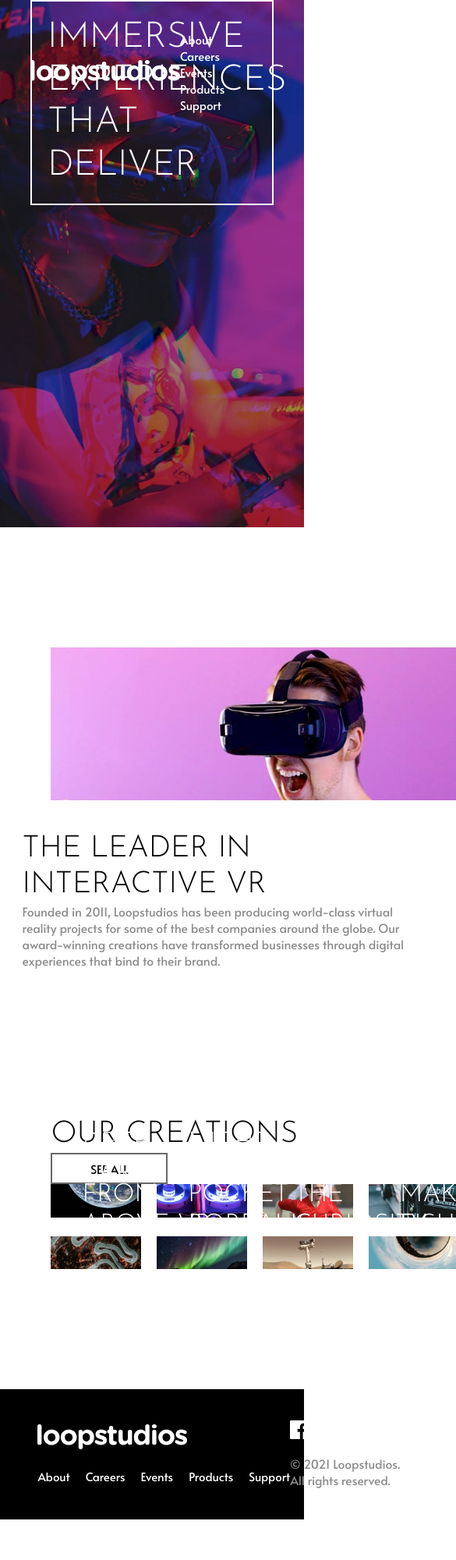
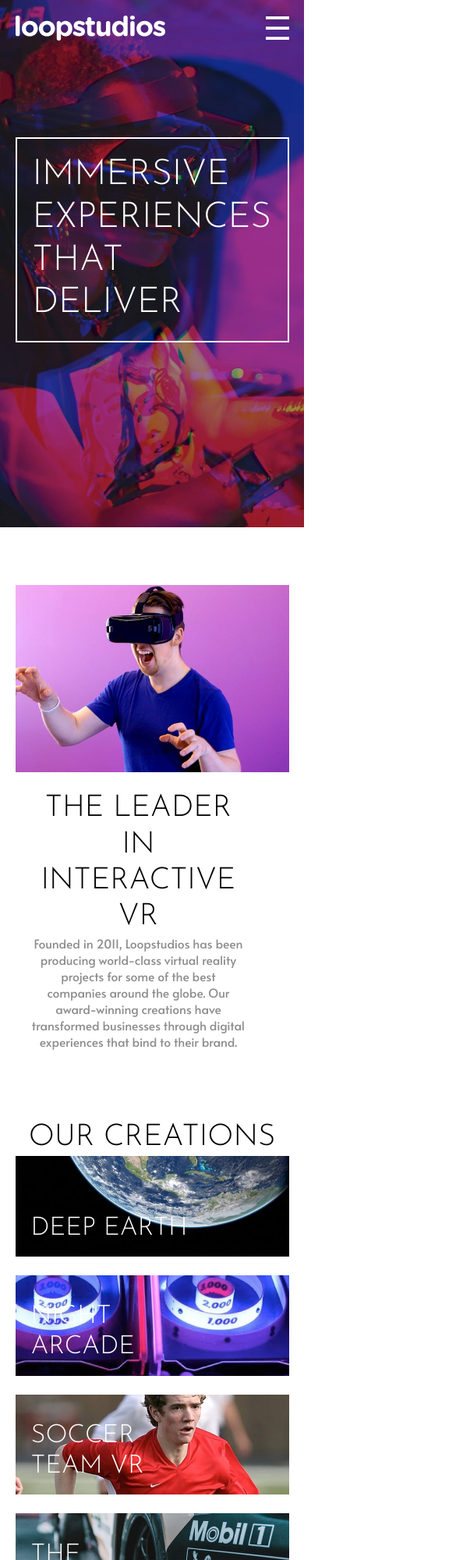
Before and after one commit to neghi14/loopstudios, a website built with Vite: page index.html in a window 390 px wide. Shown: the top 2000 px of the page at 78% size, 585 px wide, since content can reach past the window. Before the commit the page ends 1948 px from the top, so only its background shows below. Built offline with nearby package versions, Linux system fonts and the light colour scheme.

Commit message:
Final push with responsive design and animation

```diff
--- a/index.html
+++ b/index.html
@@ -10,7 +10,7 @@
 </head>
 
 <body>
-  <header class="navigation container">
+  <header class="navigation  p-ab container">
     <div class=" wrapper">
       <nav class="navigation-item">
         <img src="images/logo.svg" alt="Logo" class="logo">
@@ -28,7 +28,7 @@
   <main>
     <section class="hero container">
       <div class="wrapper">
-        <div class="hero-text-wrapper">
+        <div class="hero-text-wrapper p-ab">
           <h1 class="text-heading-h1 clr-primary-100">Immersive experiences that deliver</h1>
         </div>
       </div>
@@ -39,12 +39,12 @@
     </section>
     <section class="container">
       <div class="wrapper">
-        <div class="interactive">
+        <div class="interactive p-rel">
           <picture>
             <source media="(min-width: 1440px)" srcset="/images/desktop/image-interactive.jpg">
             <img src="/images/mobile/image-interactive.jpg" alt="">
           </picture>
-          <div class="interactive-text-wrapper">
+          <div class="interactive-text-wrapper p-ab">
             <h2 class="text-heading-h2 clr-primary-900">The leader in interactive VR</h2>
             <p class="text-body-paragraph clr-primary-600"> Founded in 2011, Loopstudios has been producing world-class
               virtual reality
@@ -53,7 +53,7 @@
               to their brand.</p>
           </div>
         </div>
-        <div class="gallery">
+        <div class="gallery p-rel">
           <div class="gallery-header">
             <h2 class="text-heading-h2 clr-primary-900">Our creations</h2>
             <button>see all</button>
@@ -137,8 +137,8 @@
           <ul>
             <li class="social-logo"><a href="#"></a></li>
             <li class="social-logo"><a href="#"></a></li>
-            <li class="social-logo"><a href="#" ></a></li>
-            <li class="social-logo"><a href="#" ><img src="" alt=""></a></li>
+            <li class="social-logo"><a href="#"></a></li>
+            <li class="social-logo"><a href="#"><img src="" alt=""></a></li>
           </ul>
           <p class="text-body-paragraph clr-primary-600">© 2021 Loopstudios. All rights reserved.</p>
         </div>
@@ -146,5 +146,12 @@
     </div>
   </footer>
 </body>
+<script>
+    const clicker = document.querySelector('.clicker');
+    const navigation = document.querySelector('.navigation-item');
+    clicker.addEventListener('click', () => {
+      navigation.classList.toggle('active')
+    })
+</script>
 
 </html>
--- a/style/style.css
+++ b/style/style.css
@@ -31,9 +31,13 @@
 
     --dim-mobile: 375px;
     --dim-laptop: 1440px;
-    --dim-min-width: min(80%, 1280px);
+    --dim-min-width: min(90%, 1280px);
 }
-
+@media(max-width:1100px){
+    :root{
+        --dim-min-width: min(90vw, 1280px);
+    }
+}
 html {
     font-size: 10px;
     scroll-behavior: smooth;
@@ -166,6 +170,14 @@ footer {
     position: relative;
 }
 
+.p-ab {
+    position: absolute;
+}
+
+.p-rel {
+    position: relative;
+}
+
 .links::after {
     display: block;
     position: absolute;
@@ -195,7 +207,6 @@ footer {
 }
 
 .navigation {
-    position: absolute !important;
     margin-block: var(--gap-mid);
 }
 
@@ -205,20 +216,17 @@ footer {
 }
 
 .hero-text-wrapper {
-    position: absolute;
     padding: var(--gap-min);
     border: 2px solid var(--clr-primary-100);
-    width: min(80%, 450px);
+    width: min(90vw, 450px);
 }
 
 .interactive {
-    position: relative;
     margin-block: 150px;
 }
 
 .interactive-text-wrapper {
-    position: absolute;
-    width: 600px;
+    width: min(90%, 600px);
     padding: var(--gap-mid);
     bottom: 0;
     right: 0;
@@ -233,6 +241,7 @@ footer {
     display: grid;
     grid-template-columns: repeat(4, 1fr);
     gap: var(--gap-min);
+    width: 100%;
 
 }
 
@@ -240,6 +249,7 @@ footer {
     position: relative;
     cursor: pointer;
     transition: all .3s ease-in;
+    width: 100%;
 }
 
 .gallery-images picture,
@@ -322,10 +332,12 @@ footer {
     background: url(/public/images/icon-instagram.svg);
     background-repeat: no-repeat;
 }
-.social-logo:last-of-type{
+
+.social-logo:last-of-type {
     background: url(/public/images/icon-pinterest.svg);
     background-repeat: no-repeat;
 }
+
 .social-logo::after {
     content: '';
     position: absolute;
@@ -370,3 +382,156 @@ footer {
         margin-left: auto;
     }
 }
+
+@media(max-width: 1100px) {
+    button {
+        position: absolute;
+        bottom: -50px;
+        left: 50%;
+        transform: translateX(-50%);
+    }
+
+    .navigation {
+        margin-block: var(--gap-min)
+    }
+
+    .navigation-item {
+        display: flex;
+        align-items: center;
+    }
+
+    .navigation-item img,
+    .clicker {
+        z-index: 6;
+    }
+    .clicker {
+        display: block;
+        content: '';
+        background: url(/public/images/icon-hamburger.svg);
+        width: 30px;
+        background-size: cover;
+        aspect-ratio: 1/1;
+        background-repeat: no-repeat;
+        margin-left: auto;
+        transform: rotate(0deg);
+        transition: all .3s ease-in;
+        backface-visibility: hidden;
+    }
+
+    .active {
+        position: fixed;
+        z-index: 7;
+        width: var(--dim-min-width);
+    }
+
+    .active .clicker {
+        content: '';
+        background: url(/public/images/icon-close.svg);
+        background-repeat: no-repeat;
+        background-size: cover;
+        aspect-ratio: 1/1;
+        width: 30px;
+        transform: rotate(90deg);
+        transition: all .3s ease-in;
+        backface-visibility: hidden;
+    }
+
+    .active .navigation-list {
+        transform: translateX(0%);
+        transition: all .3s ease;
+    }
+
+    .navigation-list {
+        position: fixed;
+        width: 100vw;
+        height: 100vh;
+        background-color: var(--clr-primary-900);
+        top: 0;
+        left: 0;
+        z-index: 5;
+        padding-block: 50%;
+        transform: translateX(-100%);
+        transition: transform .8s ease;
+    }
+
+    .navigation-list li {
+        width: var(--dim-min-width);
+        margin: 0 auto;
+
+    }
+
+    .navigation-list li+li {
+        margin-top: var(--gap-mid);
+    }
+
+    .navigation-list a {
+        font-size: 2.8rem;
+        font-family: var(--font-ff-200);
+        text-transform: uppercase;
+        opacity: .8;
+    }
+
+    .hero-text-wrapper {
+        bottom: 48%;
+    }
+
+    .interactive {
+        margin-block: 70px;
+    }
+
+    .interactive-text-wrapper {
+        position: relative;
+        padding: var(--gap-min);
+        text-align: center;
+    }
+
+    .interactive picture,
+    .interactive picture img {
+        width: 90vw;
+    }
+
+    .gallery-images picture,
+    .gallery-images picture img {
+        width: 90vw;
+    }
+
+    .gallery {
+        margin-block: 70px;
+    }
+
+    .gallery-item {
+        grid-template-columns: 1fr;
+    }
+
+    .gallery-header h2 {
+        text-align: center;
+    }
+
+    .tag {
+        padding: 20px;
+    }
+
+    .footer-navigation ul {
+        flex-direction: column;
+        align-items: center;
+    }
+
+    .footer-navigation ul li {
+        margin: 0 !important;
+    }
+
+    .footer-navigation ul li {
+        margin-bottom: var(--gap-min) !important;
+    }
+
+    .footer-wrapper {
+        display: flex !important;
+        flex-direction: column !important;
+        align-items: center !important;
+    }
+
+    .socials {
+        align-items: center;
+        margin: 0;
+    }
+}
```
